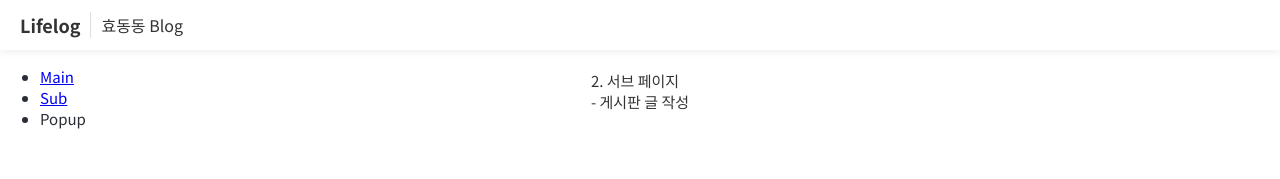
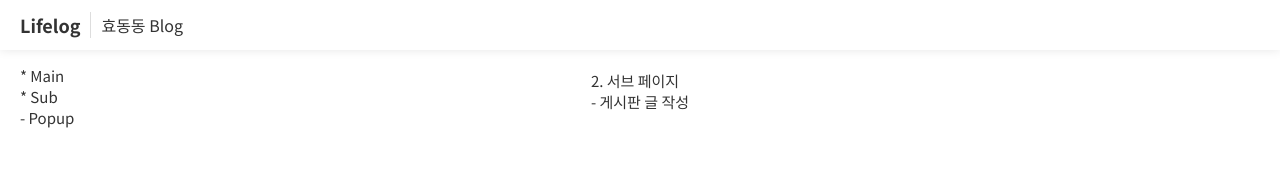
Before and after one commit to bbahna/Guest-book, a React (Create React App) app: page /sub in a window 1280 px wide. Shown: the top 179 px of the page. Built offline with nearby package versions, Linux system fonts and the light colour scheme.

Commit message:
navi-menu style 수정

```diff
--- a/src/component/template/template.scss
+++ b/src/component/template/template.scss
@@ -23,11 +23,21 @@ header {
   }
   nav {
     .navi-menu {
-      color: #292d36;
+      margin: 15px 0 0;
+      padding-left: 20px;
+      list-style: none;
       li {
         width: fit-content;
         font-size: 15px;
         cursor: pointer;
+        &:hover {
+          text-decoration: underline;
+          opacity: 0.6;
+        }
+        a {
+          text-decoration: none;
+          color: #333;
+        }
       }
     }
   }
--- a/src/component/template/template.tsx
+++ b/src/component/template/template.tsx
@@ -23,12 +23,12 @@ const Template = ({children}: IProps) => {
         <nav>
           <ul className='navi-menu'>
             <li>
-              <Link to="/">Main</Link>
+              <Link to="/">* Main</Link>
             </li>
             <li>
-              <Link to="/sub">Sub</Link>
+              <Link to="/sub">* Sub</Link>
             </li>
-            <li onClick={openPopup}>Popup</li>
+            <li onClick={openPopup}>- Popup</li>
           </ul>
         </nav>
       </header>
```
